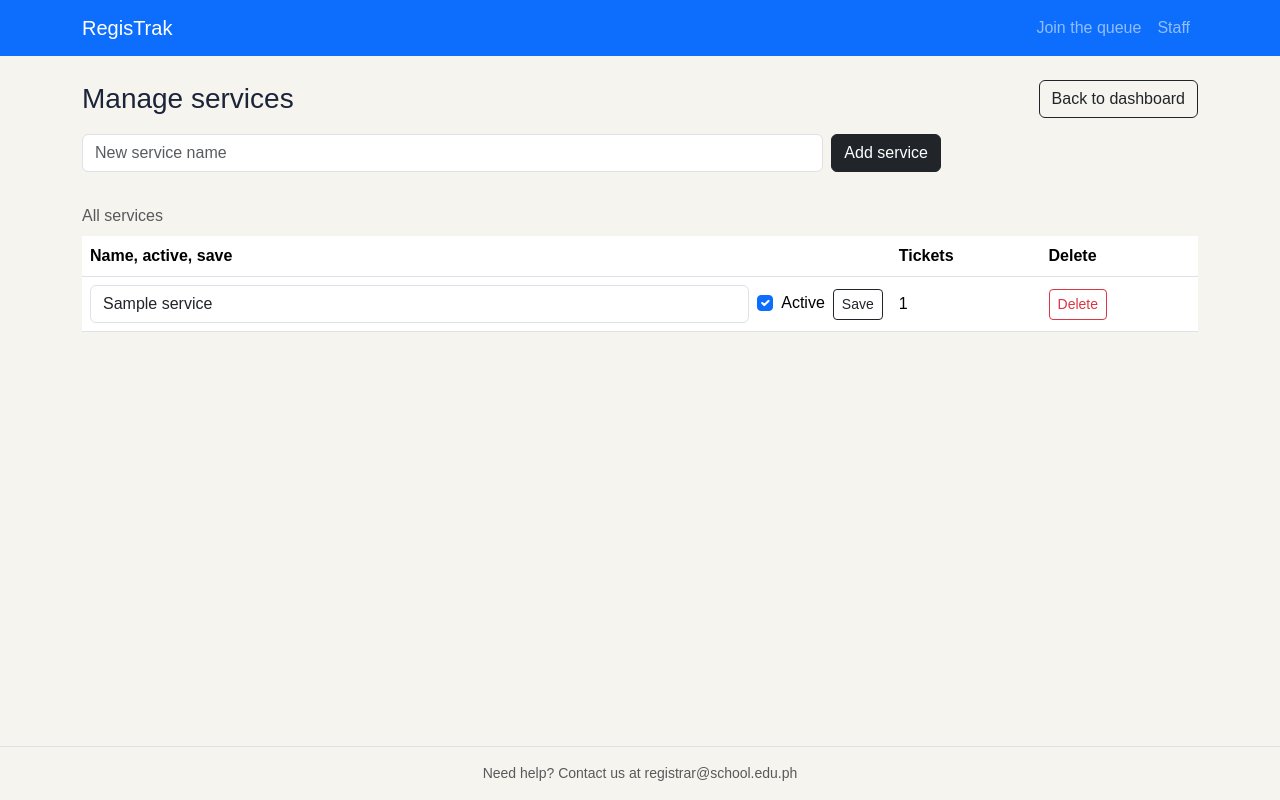
After one commit to michaelsumagui-create/CCC181, a Flask app: page /staff/services in a window 1280 px wide. The commit adds this page. Run offline with Flask 3, Linux system fonts and the light colour scheme; tables that the repository leaves empty hold one stand-in row (values such as "Sample post"); parts of the project's set-up code (start-up, migrations or seed data) failed here and were passed over.

Commit message:
Update and Delete, and a second migration (#3)

```diff
--- a/app.py
+++ b/app.py
@@ -25,7 +25,6 @@ app.config["SQLALCHEMY_ECHO"] = os.environ.get("SQLALCHEMY_ECHO") == "1"
 
 db.init_app(app)
 migrate = Migrate(app, db)
-
 
 
 def ordinal(n):
@@ -62,21 +61,25 @@ def current_called():
     )
 
 
+def all_services():
+    """Every service, switched on or off (staff pages)."""
+    return db.session.scalars(db.select(Service).order_by(Service.name)).all()
+
+
+def active_services():
+    """Only services that are switched on (join form)."""
+    stmt = db.select(Service).filter_by(active=True).order_by(Service.name)
+    return db.session.scalars(stmt).all()
+
+
 @app.route("/")
 def index():
     return render_template("index.html")
 
 
-def all_services():
-    """Services that are switched on, for the join form."""
-    return db.session.scalars(
-        db.select(Service).where(Service.is_active.is_(True)).order_by(Service.name)
-    ).all()
-
-
 @app.get("/join")
 def join_form():
-    return render_template("join.html", services=all_services(), form={}, errors={})
+    return render_template("join.html", services=active_services(), form={}, errors={})
 
 
 @app.post("/join")
@@ -88,7 +91,7 @@ def join():
 
     # The service must exist in the database and be switched on
     service = db.session.get(Service, service_id) if service_id else None
-    if service is not None and not service.is_active:
+    if service is None or not service.active:
         service = None
 
     errors = {}
@@ -103,7 +106,7 @@ def join():
 
     if errors:
         flash("Please fix the highlighted fields.", "danger")
-        return render_template("join.html", services=all_services(),
+        return render_template("join.html", services=active_services(),
                                form=form, errors=errors), 400
 
     # Find the student by Student ID
@@ -130,7 +133,7 @@ def join():
     except IntegrityError:
         db.session.rollback()
         flash("Something went wrong saving your ticket. Please try again.", "danger")
-        return render_template("join.html", services=all_services(),
+        return render_template("join.html", services=active_services(),
                                form=form, errors={}), 409
 
     flash(f"You joined the queue. Your ticket is R-{ticket.id:03d}.", "success")
@@ -172,18 +175,18 @@ def ticket_status(ticket_id):
     }
 
 
+# ---------------------------------------------------------------------------
+# 9b. Soft delete: leaving the queue (the row stays for reports)
+# ---------------------------------------------------------------------------
 @app.post("/queue/<int:ticket_id>/leave")
 def leave(ticket_id):
-    t = next((t for t in TICKETS if t["number"] == ticket_id), None)
-    if t is None:
-        abort(404)
-
-    # Only people still waiting or called can leave
-    if t["status"] in ("waiting", "called"):
-        t["status"] = "no-show"
+    t = db.get_or_404(Ticket, ticket_id)
+    if t.status == "waiting":
+        t.status = "left"  # soft delete: the row stays for reports
+        db.session.commit()
         flash("You left the queue.", "info")
     else:
-        flash("This ticket is already closed.", "warning")
+        flash("This ticket is no longer waiting.", "warning")
     return redirect(url_for("index"))
 
 
@@ -210,13 +213,13 @@ def staff_dashboard():
 
     now_serving = next((t for t in queue if t.status == "called"), None)
 
-    # ★ How many are waiting for each service
+    # How many are waiting for each service
     counts = dict(db.session.execute(
         db.select(Ticket.service_id, func.count())
         .where(Ticket.status == "waiting")
         .group_by(Ticket.service_id)
     ).all())
-    services = db.session.scalars(db.select(Service).order_by(Service.name)).all()
+    services = all_services()  # staff see switched-off services too
 
     return render_template(
         "staff.html",
@@ -231,36 +234,113 @@ def staff_dashboard():
     )
 
 
+# ---------------------------------------------------------------------------
+# 9a. Update: staff actions
+# ---------------------------------------------------------------------------
 @app.post("/staff/call-next")
 def call_next():
     service_id = request.form.get("service_id", type=int)
 
-    # First waiting ticket (lowest number), for the chosen service if filtered
-    waiting = sorted(
-        [t for t in TICKETS
-         if t["status"] == "waiting"
-         and (not service_id or t["service_id"] == service_id)],
-        key=lambda t: t["number"],
-    )
-    if waiting:
-        waiting[0]["status"] = "called"
-        flash(f"Called ticket R-{waiting[0]['number']:03d}.", "success")
+    # First waiting ticket (oldest), for the chosen service if filtered
+    stmt = db.select(Ticket).filter_by(status="waiting")
+    if service_id:
+        stmt = stmt.filter_by(service_id=service_id)
+    stmt = stmt.order_by(Ticket.created_at).limit(1)
+
+    t = db.session.scalar(stmt)
+    if t is None:
+        flash("No one is waiting right now.", "warning")
     else:
-        flash("No one is waiting right now.", "warning")
+        t.status = "called"
+        t.called_at = func.now()  # the database fills in the time
+        db.session.commit()
+        flash(f"Called ticket R-{t.id:03d}.", "success")
 
     return redirect(url_for("staff_dashboard", service_id=service_id))
 
 
+STAFF_ACTIONS = {"call": "called", "serve": "served", "no-show": "no-show"}
+
+
 @app.post("/staff/tickets/<int:ticket_id>/<action>")
 def staff_action(ticket_id, action):
-    new_status = {"call": "called", "serve": "served", "no-show": "no-show"}.get(action)
-    t = next((t for t in TICKETS if t["number"] == ticket_id), None)
-    if t is None or new_status is None:
+    new_status = STAFF_ACTIONS.get(action)
+    if new_status is None:
         abort(404)
-
-    t["status"] = new_status
+    t = db.get_or_404(Ticket, ticket_id)
+    t.status = new_status
+    if new_status == "called":
+        t.called_at = func.now()  # the database fills in the time
+    db.session.commit()
     flash(f"Ticket R-{ticket_id:03d} marked {new_status}.", "info")
     return redirect(url_for("staff_dashboard"))
+
+
+# ---------------------------------------------------------------------------
+# 9c. Hard delete: removing a mistaken ticket
+# ---------------------------------------------------------------------------
+@app.post("/staff/tickets/<int:ticket_id>/delete")
+def delete_ticket(ticket_id):
+    t = db.get_or_404(Ticket, ticket_id)
+    db.session.delete(t)  # hard delete: the row is gone for good
+    db.session.commit()
+    flash(f"Ticket R-{ticket_id:03d} was deleted.", "warning")
+    return redirect(url_for("staff_dashboard"))
+
+
+# ---------------------------------------------------------------------------
+# 9d. Manage services (create, read, update, delete)
+# ---------------------------------------------------------------------------
+@app.get("/staff/services")
+def services_list():
+    return render_template("services.html", services=all_services())
+
+
+@app.post("/staff/services")
+def service_create():
+    name = request.form.get("name", "").strip()
+    if not name or len(name) > 80:
+        flash("Enter a service name (up to 80 characters).", "danger")
+        return redirect(url_for("services_list"))
+    db.session.add(Service(name=name))
+    try:
+        db.session.commit()
+        flash(f"Service “{name}” added.", "success")
+    except IntegrityError:
+        db.session.rollback()
+        flash(f"A service named “{name}” already exists.", "danger")
+    return redirect(url_for("services_list"))
+
+
+@app.post("/staff/services/<int:service_id>/edit")
+def service_edit(service_id):
+    s = db.get_or_404(Service, service_id)
+    name = request.form.get("name", "").strip()
+    if not name or len(name) > 80:
+        flash("Enter a service name (up to 80 characters).", "danger")
+        return redirect(url_for("services_list"))
+    s.name = name
+    s.active = request.form.get("active") == "on"  # unticked boxes are not sent
+    try:
+        db.session.commit()
+        flash(f"Service “{name}” updated.", "success")
+    except IntegrityError:
+        db.session.rollback()
+        flash(f"A service named “{name}” already exists.", "danger")
+    return redirect(url_for("services_list"))
+
+
+@app.post("/staff/services/<int:service_id>/delete")
+def service_delete(service_id):
+    s = db.get_or_404(Service, service_id)
+    if s.tickets:
+        flash(f"“{s.name}” has tickets, so it cannot be deleted. Turn it off instead.", "danger")
+        return redirect(url_for("services_list"))
+    name = s.name
+    db.session.delete(s)
+    db.session.commit()
+    flash(f"Service “{name}” deleted.", "warning")
+    return redirect(url_for("services_list"))
 
 
 @app.route("/hello")
--- a/static/js/main.js
+++ b/static/js/main.js
@@ -6,3 +6,9 @@ if (joinForm) {
     button.textContent = "Getting your ticket…";
   });
 }
+
+document.querySelectorAll("form[data-confirm]").forEach((form) => {
+  form.addEventListener("submit", (event) => {
+    if (!confirm(form.dataset.confirm)) event.preventDefault();
+  });
+});
--- /dev/null
+++ b/templates/services.html
@@ -0,0 +1,62 @@
+{% extends "base.html" %}
+
+{% block title %}Manage services · RegisTrak{% endblock %}
+
+{% block content %}
+<div class="d-flex justify-content-between align-items-center mb-3">
+  <h1 class="h3 mb-0">Manage services</h1>
+  <a class="btn btn-outline-dark" href="{{ url_for('staff_dashboard') }}">Back to dashboard</a>
+</div>
+
+<form method="post" action="{{ url_for('service_create') }}" class="row g-2 mb-4">
+  <div class="col-12 col-md-8">
+    <label for="new-name" class="visually-hidden">New service name</label>
+    <input id="new-name" name="name" class="form-control" maxlength="80"
+           placeholder="New service name" required>
+  </div>
+  <div class="col-auto">
+    <button type="submit" class="btn btn-dark">Add service</button>
+  </div>
+</form>
+
+<div class="table-responsive">
+  <table class="table align-middle">
+    <caption class="caption-top">All services</caption>
+    <thead>
+      <tr>
+        <th scope="col">Name, active, save</th>
+        <th scope="col">Tickets</th>
+        <th scope="col">Delete</th>
+      </tr>
+    </thead>
+    <tbody>
+      {% for s in services %}
+        <tr {% if not s.active %}class="table-secondary"{% endif %}>
+          <td>
+            <form method="post" action="{{ url_for('service_edit', service_id=s.id) }}"
+                  class="d-flex flex-wrap gap-2 align-items-center">
+              <label for="name-{{ s.id }}" class="visually-hidden">Name</label>
+              <input id="name-{{ s.id }}" name="name" value="{{ s.name }}"
+                     class="form-control w-auto flex-grow-1" maxlength="80" required>
+              <div class="form-check">
+                <input class="form-check-input" type="checkbox" name="active"
+                       id="active-{{ s.id }}" {% if s.active %}checked{% endif %}>
+                <label class="form-check-label" for="active-{{ s.id }}">Active</label>
+              </div>
+              <button type="submit" class="btn btn-sm btn-outline-dark">Save</button>
+            </form>
+          </td>
+          <td>{{ s.tickets|length }}</td>
+          <td>
+            <form method="post" action="{{ url_for('service_delete', service_id=s.id) }}"
+                  data-confirm="Delete “{{ s.name }}”? This cannot be undone.">
+              <button type="submit" class="btn btn-sm btn-outline-danger"
+                      aria-label="Delete {{ s.name }}">Delete</button>
+            </form>
+          </td>
+        </tr>
+      {% endfor %}
+    </tbody>
+  </table>
+</div>
+{% endblock %}
--- a/templates/ticket.html
+++ b/templates/ticket.html
@@ -95,7 +95,7 @@
         <p class="small text-uppercase text-body-secondary mb-1">Joined</p>
         <p class="mb-0">{{ ticket.created_at|local }}</p>
 
-        {% if ticket.status in ["waiting", "called"] %}
+        {% if ticket.status == "waiting" %}
           <form method="post" action="{{ url_for('leave', ticket_id=ticket.id) }}"
                 class="mt-4"
                 onsubmit="return confirm('Leave the queue? You will lose your place.');">
```
Also changed, not shown: migrations/versions/b44a654b8684_add_services_active.py (added, +27 -0 lines), models.py (+4 -4 lines), templates/staff.html (+19 -1 lines).
